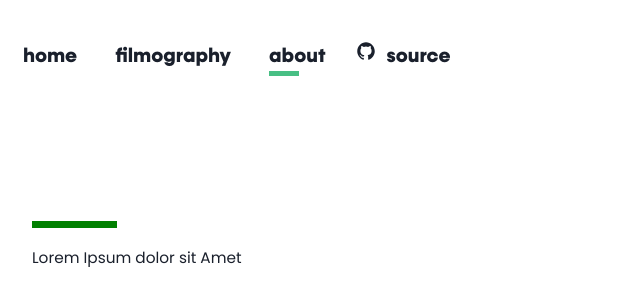
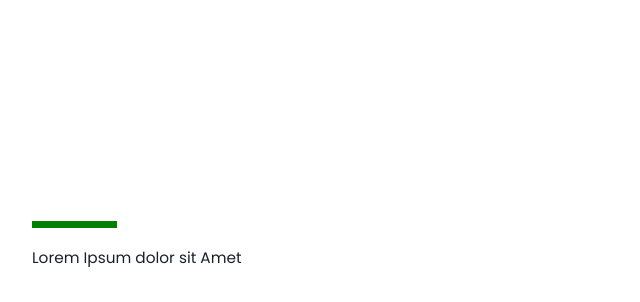
Before and after one commit to Lossmeril/lossmeril-portfolio, a Next.js app: page /about in a window 1280 px wide. Shown: the top 302 px of the page, without its empty margins (0-640 px from the left). Built offline with nearby package versions, Linux system fonts and the light colour scheme.

Commit message:
styles: navbar hover and decoration colours fix

```diff
--- a/components/datasets/schemes.tsx
+++ b/components/datasets/schemes.tsx
@@ -12,7 +12,7 @@ export const Schemes = {
     bg: colors.pink,
     bgDarker: colors.darkPink,
 
-    highlight: colors.darkestPink,
-    hover: colors.darkestPink
+    highlight: colors.darkGray,
+    hover: colors.darkGray
   }
 }
--- a/components/navbar.tsx
+++ b/components/navbar.tsx
@@ -22,21 +22,13 @@ const NavbarItem = ({ href, path, target, children, ...props }) => {
   return (
     <NextLink href={href} passHref scroll={false}>
       <Link
-        className={
-          active
-            ? 'navbar-link active highlight-' +
-              thisPage.highlight +
-              ' hover-' +
-              thisPage.hover
-            : 'navbar-link highlight-' +
-              thisPage.highlight +
-              ' hover-' +
-              thisPage.hover
-        }
+        className={active ? 'navbar-link active' : 'navbar-link'}
         style={{
           fontFamily: theme.fonts.heading
         }}
-        color={theme.colors.main}
+        color={theme.colors.white}
+        _hover={{ color: thisPage.scheme.hover }}
+        _after={{ borderColor: thisPage.scheme.highlight + ' !important' }}
         fontSize={{ base: '12px', md: '20px' }}
         target={target}
         {...props}
--- a/styles/globals.scss
+++ b/styles/globals.scss
@@ -8,28 +8,28 @@
 }
 
 //GLOBAL --TRANSITION BARS
-.transition {
-  position: fixed;
-  top: 0;
-  left: 0;
-  height: 100vh;
-  width: 100%;
+// .transition {
+//   position: fixed;
+//   top: 0;
+//   left: 0;
+//   height: 100vh;
+//   width: 100%;
 
-  &.slide-in {
-    transform-origin: left;
-  }
+//   &.slide-in {
+//     transform-origin: left;
+//   }
 
-  &.slide-out {
-    transform-origin: right;
-  }
-}
+//   &.slide-out {
+//     transform-origin: right;
+//   }
+// }
 
-.transition-logo {
-  position: fixed;
-  top: 0;
-  left: 0;
-  pointer-events: none;
-}
+// .transition-logo {
+//   position: fixed;
+//   top: 0;
+//   left: 0;
+//   pointer-events: none;
+// }
 
 //NAVBAR
 .navbar-link {
@@ -39,22 +39,6 @@
 
   &:hover {
     text-decoration: none !important;
-
-    &.hover-green {
-      color: $green;
-    }
-
-    &.hover-pink {
-      color: $pink;
-    }
-
-    &.hover-darkGray {
-      color: $darkGray;
-    }
-
-    &.hover-white {
-      color: $white;
-    }
   }
 
   &.active {
@@ -67,7 +51,6 @@
       width: 30px;
       margin-left: 0.75em;
       border-bottom: 5px solid;
-      border-color: $green;
       content: '';
     }
   }
```
